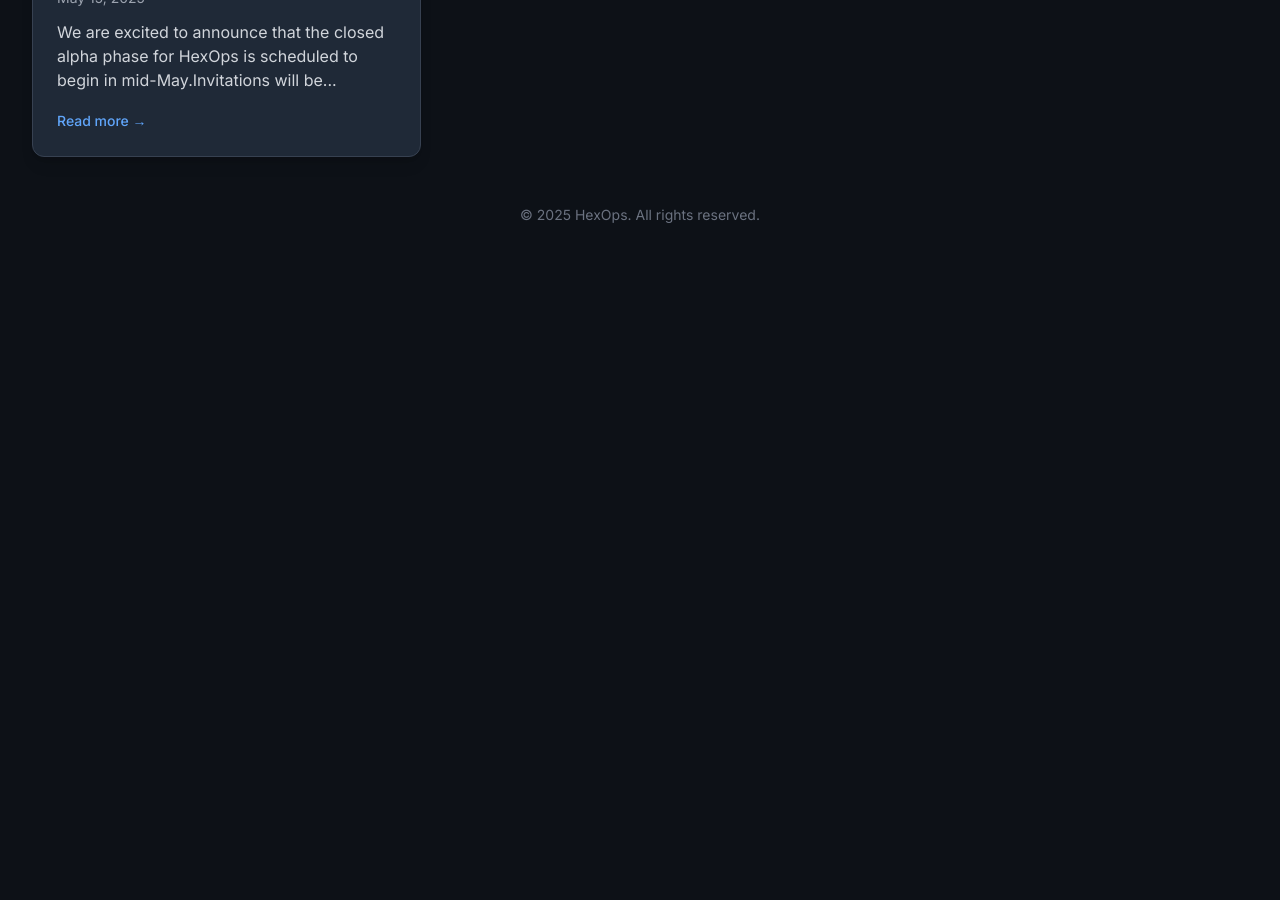
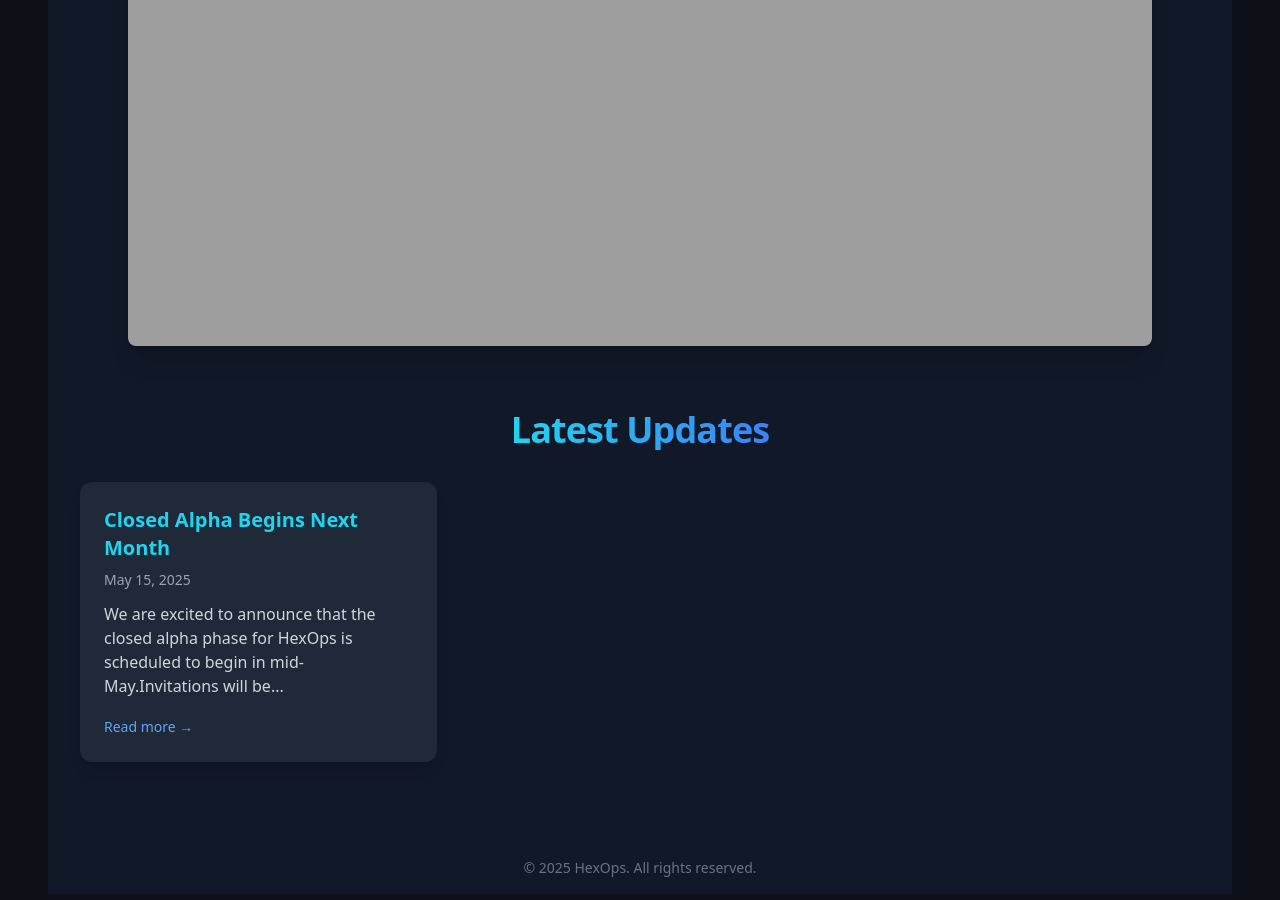
Before and after one commit to psocik/ho, a Jekyll site: the page built from index.html, in a window 1280 px wide and 900 px high, scrolled down 534 px. Built offline with Jekyll 4.4.1, drawn with Linux system fonts in a browser that asks for light colours; nearby versions of some CDN libraries; before the commit the page ends 900 px from its top, so only the background shows below that.

Commit message:
Update index.html

```diff
--- a/index.html
+++ b/index.html
@@ -2,26 +2,35 @@
 layout: default
 title: Home
 ---
-        <!-- Main Logo Area  transition duration-500 ease-in-out transform hover:scale-105 hover:shadow-2xl hover:shadow-cyan-500/50 -->
+<main class="flex flex-col items-center justify-center min-h-screen p-4 bg-gray-900 text-white font-sans">
+    <div class="flex flex-col items-center justify-center w-full max-w-6xl py-12">
+        <!-- Main Logo Area: Now static, centered, and uses a large responsive max-width -->
         <div class="mb-16 w-full flex justify-center">
-            <img src="{{ site.baseurl }}/hexops-logo.png" alt="{{ site.title }} Coming Soon" class="max-w-xs md:max-w-sm lg:max-w-md h-auto rounded-lg shadow-xl" onerror="this.onerror=null; this.src='https://placehold.co/400x150/0f172a/ffffff?text=Logo+Placeholder'">
+            <img src="{{ site.baseurl }}/hexops-logo.jpg" alt="{{ site.title }} Coming Soon" class="w-full max-w-5xl h-auto rounded-lg shadow-xl" onerror="this.onerror=null; this.src='https://placehold.co/400x150/0f172a/ffffff?text=Logo+Placeholder'">
         </div>
 
         <!-- Latest Updates Section -->
+        <h2 class="text-4xl font-extrabold mb-8 text-transparent bg-clip-text bg-gradient-to-r from-cyan-400 to-blue-500 tracking-tight">
+            Latest Updates
+        </h2>
+
         <div class="grid grid-cols-1 md:grid-cols-3 gap-6 w-full px-4">
             {% for post in site.posts limit:3 %}
-            <div class="bg-gray-800 p-6 rounded-xl shadow-lg border border-gray-700 hover:border-cyan-500 transition duration-300">
+            <!-- Removed border and blue hover effects from the post card -->
+            <div class="bg-gray-800 p-6 rounded-xl shadow-lg transition duration-300">
                 <h3 class="text-xl font-semibold mb-2 text-cyan-400">{{ post.title }}</h3>
                 <p class="text-sm text-gray-400 mb-3">{{ post.date | date: "%b %-d, %Y" }}</p>
                 <p class="text-gray-300 mb-4">{{ post.excerpt | strip_html | truncatewords: 20 }}</p>
                 <a href="{{ post.url | relative_url }}" class="text-sm font-medium text-blue-400 hover:text-blue-300 transition duration-150">Read more →</a>
             </div>
             {% else %}
-            <div class="md:col-span-3 text-center p-8 bg-gray-800 rounded-xl border border-gray-700">
+            <div class="md:col-span-3 text-center p-8 bg-gray-800 rounded-xl">
                 <p class="text-lg text-gray-400">No posts found. Add files to the <code>_posts</code> folder to see updates here!</p>
             </div>
             {% endfor %}
         </div>
+
+    </div>
 
     <!-- Simple Footer -->
     <footer class="mt-12 text-sm text-gray-500">
```
